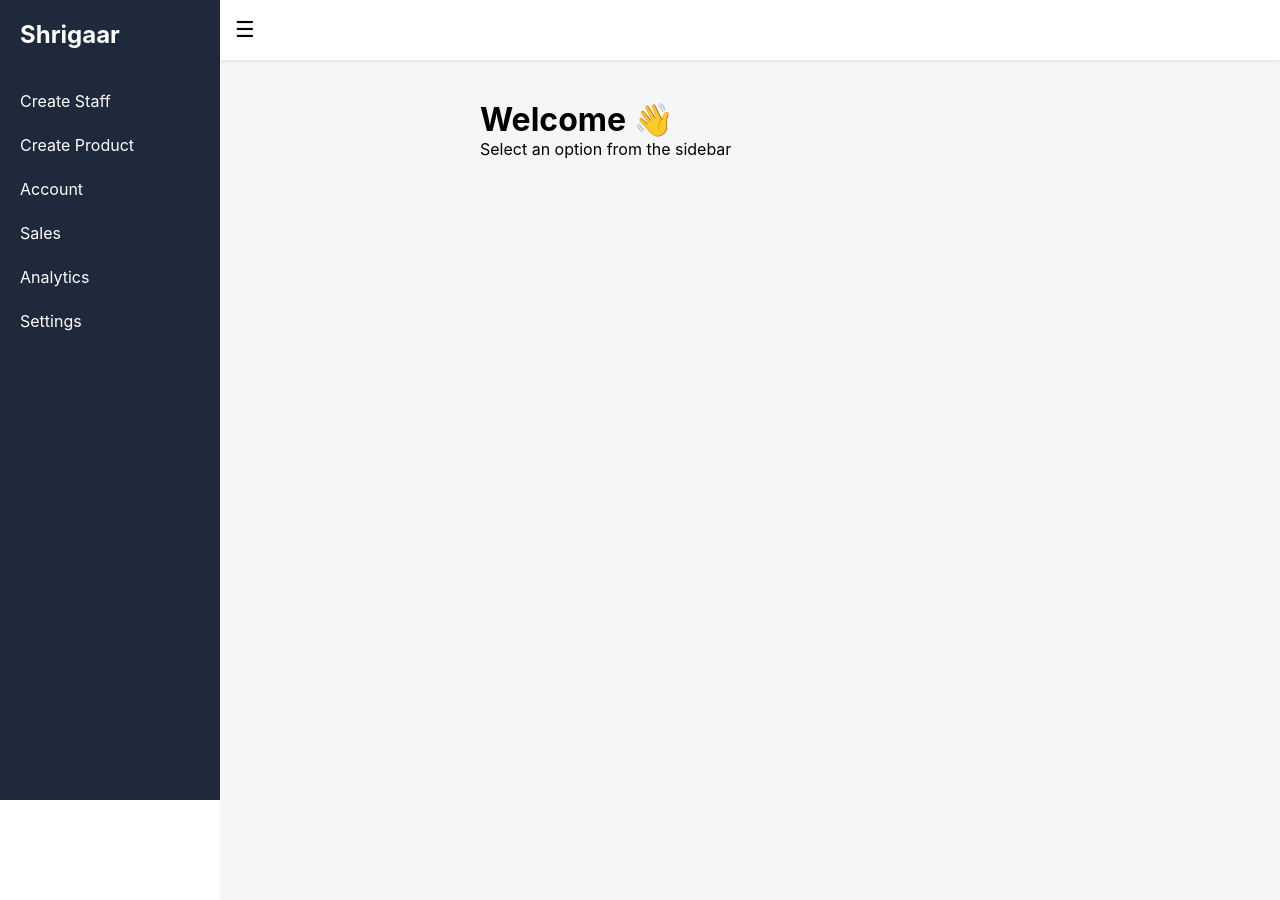
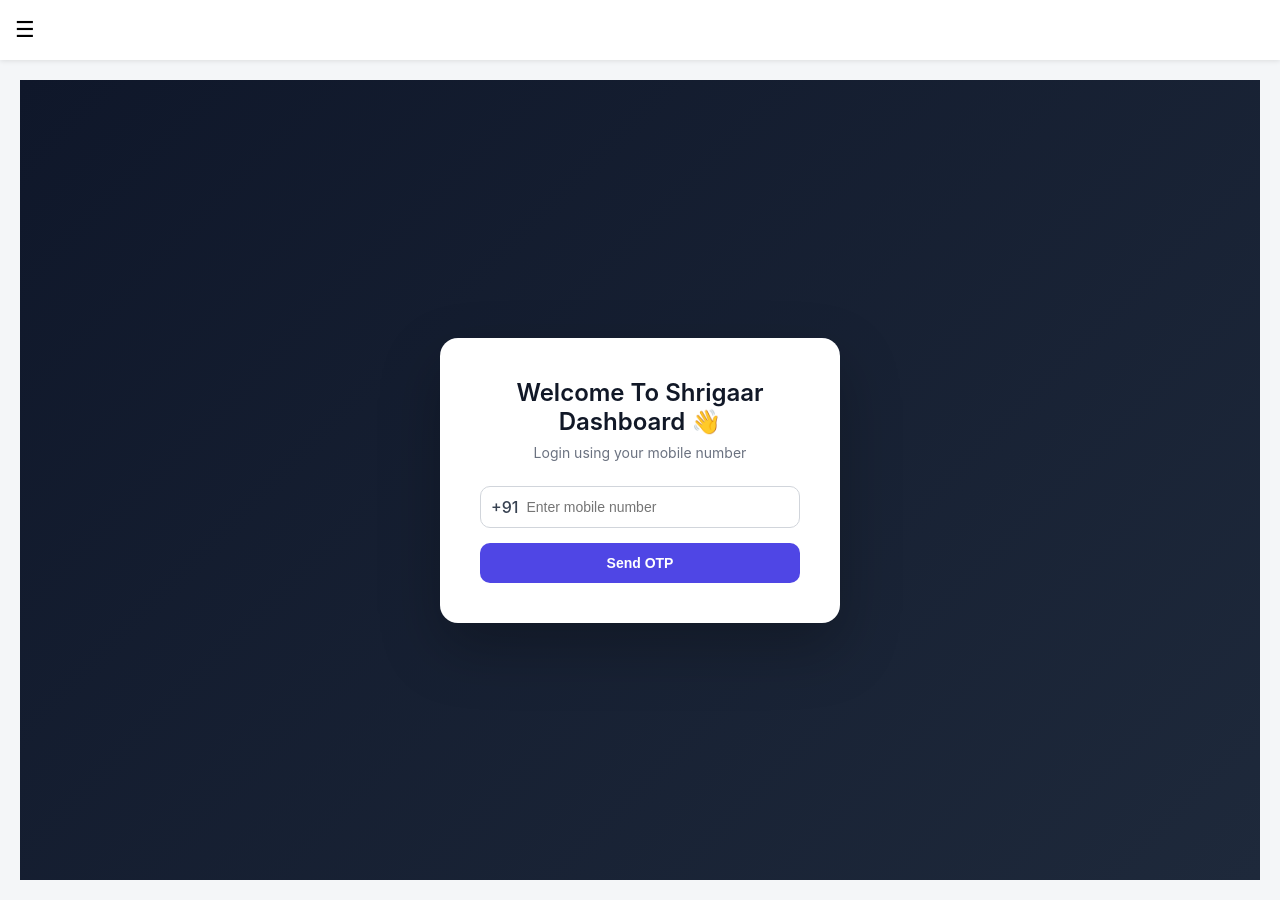
Before and after one commit to deepak199395/ShrigaarDashBoard, a React (Create React App) app in the folder shrigaar-dashboard/: page / in a window 1280 px wide. Built offline with nearby package versions, Linux system fonts and the light colour scheme.

Commit message:
add sidebar

```diff
--- a/shrigaar-dashboard/package.json
+++ b/shrigaar-dashboard/package.json
@@ -8,6 +8,7 @@
     "@testing-library/react": "^16.3.2",
     "@testing-library/user-event": "^13.5.0",
     "axios": "^1.13.4",
+    "firebase": "^12.9.0",
     "react": "^19.2.4",
     "react-dom": "^19.2.4",
     "react-router-dom": "^7.13.0",
--- a/shrigaar-dashboard/src/App.js
+++ b/shrigaar-dashboard/src/App.js
@@ -12,6 +12,8 @@
 
 import "./App.css";
 import Sales from "./pages/Sales/Sales";
+import LoginWithEmail from "./pages/Auth/LoginWithEmail";
+import LoginWithMobile from "./pages/Auth/LoginWithMobile";
 
 function App() {
   const [isSidebarOpen, setSidebarOpen] = useState(false);
@@ -20,24 +22,25 @@
     <Router>
       <div className="app">
 
-        {/* 🔹 Sidebar always visible */}
-        <Sidebar isOpen={isSidebarOpen} />
-
+      <Sidebar
+          isOpen={isSidebarOpen}
+          setIsOpen={setSidebarOpen}
+        />
         <div className="main">
 
-          {/* 🔹 Navbar always visible */}
           <Navbar toggleSidebar={() => setSidebarOpen(!isSidebarOpen)} />
 
-          {/* 🔹 Only this part changes */}
           <div className="content">
             <Routes>
-              <Route path="/" element={<MainDashBoard />} />
+               <Route path="/" element={<LoginWithMobile/>}/>
+               <Route path="/dashboard" element={<MainDashBoard />} />
               <Route path="/create-staff" element={<CreateStaff />} />
               <Route path="/create-product" element={<CreateProduct />} />
               <Route path="/account" element={<Account />} />
               <Route path="/sales" element={<Sales />} />
               <Route path="/analytics" element={<Analytics />} />
               <Route path="/settings" element={<Settings />} />
+              <Route path="/email-login" element={<LoginWithEmail/>}/>
             </Routes>
           </div>
 
--- a/shrigaar-dashboard/src/components/Sidebar.css
+++ b/shrigaar-dashboard/src/components/Sidebar.css
@@ -1,59 +1,54 @@
 .sidebar {
-  width: 220px;
-  background: #1e293b;
+  position: fixed;
+  left: -260px;
+  top: 0;
+  width: 250px;
+  height: 100%;
+  background: #111;
   color: white;
-  height: 100vh;
   padding: 20px;
-  position: fixed;
-  left: 0;
-  top: 0;
-  transition: transform 0.3s ease;
-}
-.sidebar a {
-  color: white;
-  text-decoration: none;
+  transition: 0.3s ease-in-out;
+  z-index: 1000;
 }
 
-.sidebar a:hover {
-  color: #38bdf8;
+.sidebar.open {
+  left: 0;
 }
-.sidebar .logo {
-  margin-bottom: 30px;
+
+.sidebar-header {
+  display: flex;
+  justify-content: space-between;
+  align-items: center;
+}
+
+.logo {
+  margin: 0;
+}
+
+.close-btn {
+  background: none;
+  border: none;
+  color: white;
+  font-size: 20px;
+  cursor: pointer;
 }
 
 .sidebar ul {
   list-style: none;
+  padding: 0;
+  margin-top: 30px;
 }
 
 .sidebar ul li {
-  padding: 12px 0;
-  cursor: pointer;
+  margin: 15px 0;
 }
 
-.sidebar ul li:hover {
-  color: #38bdf8;
+.sidebar ul li a {
+  text-decoration: none;
+  color: white;
+  font-size: 16px;
 }
 
-/* Mobile */
-@media (max-width: 768px) {
-  .sidebar {
-    transform: translateX(-100%);
-    position: fixed;
-    z-index: 100;
-  }
-
-  .sidebar.open {
-    transform: translateX(0);
-  }
-
-  .main {
-    margin-left: 0;
-  }
+.sidebar ul li a:hover {
+  color: #f39c12;
 }
-
-/* Desktop */
-@media (min-width: 769px) {
-  .main {
-    margin-left: 220px;
-  }
-}
--- a/shrigaar-dashboard/src/components/Sidebar.jsx
+++ b/shrigaar-dashboard/src/components/Sidebar.jsx
@@ -1,22 +1,34 @@
-import React from 'react'
+import React from "react";
 import "./Sidebar.css";
 import { Link } from "react-router-dom";
 
-
-const Sidebar = ({isOpen}) => {
+const Sidebar = ({ isOpen, setIsOpen }) => {
   return (
     <div className={`sidebar ${isOpen ? "open" : ""}`}>
-      <h2 className="logo">Shrigaar</h2>
+
+      {/* Header */}
+      <div className="sidebar-header">
+        <h2 className="logo">Shrigaar</h2>
+
+        {/* Close Button */}
+        <button
+          className="close-btn"
+          onClick={() => setIsOpen(false)}
+        >
+          ✖
+        </button>
+      </div>
+
       <ul>
-         <li><Link to="/create-staff">Create Staff</Link></li>
-        <li><Link to="/create-product">Create Product</Link></li>
-        <li><Link to="/account">Account</Link></li>
-        <li><Link to="/sales">Sales</Link></li>
-        <li><Link to="/analytics">Analytics</Link></li>
-        <li><Link to="/settings">Settings</Link></li>
+        <li><Link to="/create-staff" onClick={() => setIsOpen(false)}>Create Staff</Link></li>
+        <li><Link to="/create-product" onClick={() => setIsOpen(false)}>Create Product</Link></li>
+        <li><Link to="/account" onClick={() => setIsOpen(false)}>Account</Link></li>
+        <li><Link to="/sales" onClick={() => setIsOpen(false)}>Sales</Link></li>
+        <li><Link to="/analytics" onClick={() => setIsOpen(false)}>Analytics</Link></li>
+        <li><Link to="/settings" onClick={() => setIsOpen(false)}>Settings</Link></li>
       </ul>
     </div>
-  )
-}
+  );
+};
 
-export default Sidebar
+export default Sidebar;
--- /dev/null
+++ b/shrigaar-dashboard/src/firebase.js
@@ -0,0 +1,14 @@
+import {initializeApp} from "firebase/app";
+import { getAuth } from "firebase/auth";
+
+const firebaseConfig = {
+  apiKey: "AIzaSyCGHTD8GmhFiFOn0FTdJDMHioDRkeZwd2w",
+  authDomain: "shrigaar-dashboard.firebaseapp.com",
+  projectId: "shrigaar-dashboard",
+  storageBucket: "shrigaar-dashboard.firebasestorage.app",
+  messagingSenderId: "646438850978",
+  appId: "1:646438850978:web:7cb86a77fbf2f89553e2fb"
+};
+
+const app = initializeApp(firebaseConfig);
+export const auth = getAuth(app);
--- /dev/null
+++ b/shrigaar-dashboard/src/pages/Auth/LoginWithEmail.jsx
@@ -0,0 +1,11 @@
+import React from 'react'
+
+const LoginWithEmail = () => {
+  return (
+    <div>
+
+    </div>
+  )
+}
+
+export default LoginWithEmail
--- /dev/null
+++ b/shrigaar-dashboard/src/pages/Auth/LoginWithMobile.css
@@ -0,0 +1,103 @@
+.mobile-login-wrapper {
+  height: 100vh;
+  display: flex;
+  justify-content: center;
+  align-items: center;
+  background: linear-gradient(135deg, #0f172a, #1e293b);
+  font-family: "Inter", sans-serif;
+}
+
+.mobile-login-card {
+  width: 400px;
+  background: #ffffff;
+  padding: 40px;
+  border-radius: 18px;
+  box-shadow: 0 25px 60px rgba(0, 0, 0, 0.25);
+  text-align: center;
+}
+
+.mobile-login-card h2 {
+  margin-bottom: 8px;
+  color: #111827;
+  font-weight: 600;
+}
+
+.subtitle {
+  font-size: 14px;
+  color: #6b7280;
+  margin-bottom: 25px;
+}
+
+/* Phone Input Group */
+.phone-input-group {
+  display: flex;
+  align-items: center;
+  border: 1px solid #d1d5db;
+  border-radius: 10px;
+  padding: 10px;
+  margin-bottom: 15px;
+  transition: 0.3s;
+}
+
+.phone-input-group:focus-within {
+  border-color: #4f46e5;
+  box-shadow: 0 0 6px rgba(79, 70, 229, 0.3);
+}
+
+.country-code {
+  margin-right: 8px;
+  font-weight: 500;
+  color: #374151;
+}
+
+.phone-input-group input {
+  border: none;
+  outline: none;
+  width: 100%;
+  font-size: 14px;
+}
+
+/* OTP Input */
+.otp-input {
+  width: 100%;
+  padding: 12px;
+  margin: 15px 0;
+  border-radius: 10px;
+  border: 1px solid #d1d5db;
+  transition: 0.3s;
+}
+
+.otp-input:focus {
+  border-color: #4f46e5;
+  box-shadow: 0 0 6px rgba(79, 70, 229, 0.3);
+  outline: none;
+}
+
+/* Button */
+.mobile-btn {
+  width: 100%;
+  padding: 12px;
+  border-radius: 10px;
+  border: none;
+  background: #4f46e5;
+  color: white;
+  font-weight: 600;
+  font-size: 14px;
+  cursor: pointer;
+  transition: 0.3s;
+}
+
+.mobile-btn:hover {
+  background: #4338ca;
+}
+
+.mobile-btn:disabled {
+  background: #a5b4fc;
+  cursor: not-allowed;
+}
+
+.error-text {
+  margin-top: 12px;
+  font-size: 13px;
+  color: #dc2626;
+}
--- /dev/null
+++ b/shrigaar-dashboard/src/pages/Auth/LoginWithMobile.jsx
@@ -0,0 +1,132 @@
+import React, { useState } from "react";
+import { RecaptchaVerifier, signInWithPhoneNumber } from "firebase/auth";
+import { useNavigate } from "react-router-dom";
+import { auth } from "../../firebase";
+import "./LoginWithMobile.css";
+
+const LoginWithMobile = () => {
+  const navigate = useNavigate();
+
+  const [phone, setPhone] = useState("");
+  const [otp, setOtp] = useState("");
+  const [confirmationResult, setConfirmationResult] = useState(null);
+  const [loading, setLoading] = useState(false);
+  const [error, setError] = useState("");
+
+  const setupRecaptcha = () => {
+    if (!window.recaptchaVerifier) {
+      window.recaptchaVerifier = new RecaptchaVerifier(
+        auth,
+        "recaptcha-container",
+        { size: "invisible" }
+      );
+    }
+  };
+
+  const sendOtp = async () => {
+    setError("");
+
+    if (phone.length !== 10) {
+      setError("Enter valid 10 digit mobile number");
+      return;
+    }
+
+    const fullPhone = `+91${phone}`;
+
+    try {
+      setLoading(true);
+
+      if (window.recaptchaVerifier) {
+        window.recaptchaVerifier.clear();
+      }
+
+      setupRecaptcha();
+
+      const appVerifier = window.recaptchaVerifier;
+      const result = await signInWithPhoneNumber(auth, fullPhone, appVerifier);
+
+      setConfirmationResult(result);
+    } catch (error) {
+      console.error(error);
+      setError(error.message);
+    } finally {
+      setLoading(false);
+    }
+  };
+
+  const verifyOtp = async () => {
+    setError("");
+
+    if (!confirmationResult) {
+      setError("Request OTP first");
+      return;
+    }
+
+    if (otp.length !== 6) {
+      setError("Enter valid 6 digit OTP");
+      return;
+    }
+
+    try {
+      setLoading(true);
+      await confirmationResult.confirm(otp);
+      navigate("/dashboard");
+    } catch (error) {
+      setError("Invalid OTP");
+    } finally {
+      setLoading(false);
+    }
+  };
+
+  return (
+    <div className="mobile-login-wrapper">
+      <div className="mobile-login-card">
+        <h2>Welcome To Shrigaar Dashboard 👋</h2>
+        <p className="subtitle">Login using your mobile number</p>
+
+        {/* Phone Input */}
+        <div className="phone-input-group">
+          <span className="country-code">+91</span>
+          <input
+            type="tel"
+            maxLength="10"
+            placeholder="Enter mobile number"
+            value={phone}
+            onChange={(e) => setPhone(e.target.value.replace(/\D/g, ""))}
+          />
+        </div>
+
+        <button className="mobile-btn" onClick={sendOtp} disabled={loading}>
+          {loading ? "Sending..." : "Send OTP"}
+        </button>
+
+        {confirmationResult && (
+          <>
+            <input
+              className="otp-input"
+              type="text"
+              maxLength="6"
+              placeholder="Enter OTP"
+              value={otp}
+              onChange={(e) => setOtp(e.target.value.replace(/\D/g, ""))}
+            />
+
+            <button
+              className="mobile-btn"
+              onClick={verifyOtp}
+              disabled={loading}
+            >
+              {loading ? "Verifying..." : "Verify OTP"}
+            </button>
+          </>
+        )}
+
+        {error && <p className="error-text">{error}</p>}
+
+        <div id="recaptcha-container"></div>
+      </div>
+    </div>
+  );
+};
+
+export default LoginWithMobile;
--- a/shrigaar-dashboard/src/pages/CreateProduct.jsx
+++ b/shrigaar-dashboard/src/pages/CreateProduct.jsx
@@ -189,7 +189,8 @@
       />
 
       <CreateCollProjectModal
-        isOpen={openCollProjectModal}
+        key={openCollProjectModal ? "open" : "closed"}
+         isOpen={openCollProjectModal}
         onClose={() => setOpenCollProjectModal(false)}
       />
 
```
Also changed, not shown: shrigaar-dashboard/src/components/modals/ProductModels/CreateCollProjectModal.jsx (+39 -20 lines), 1 other file (tests, documents, lock files or other folders).
